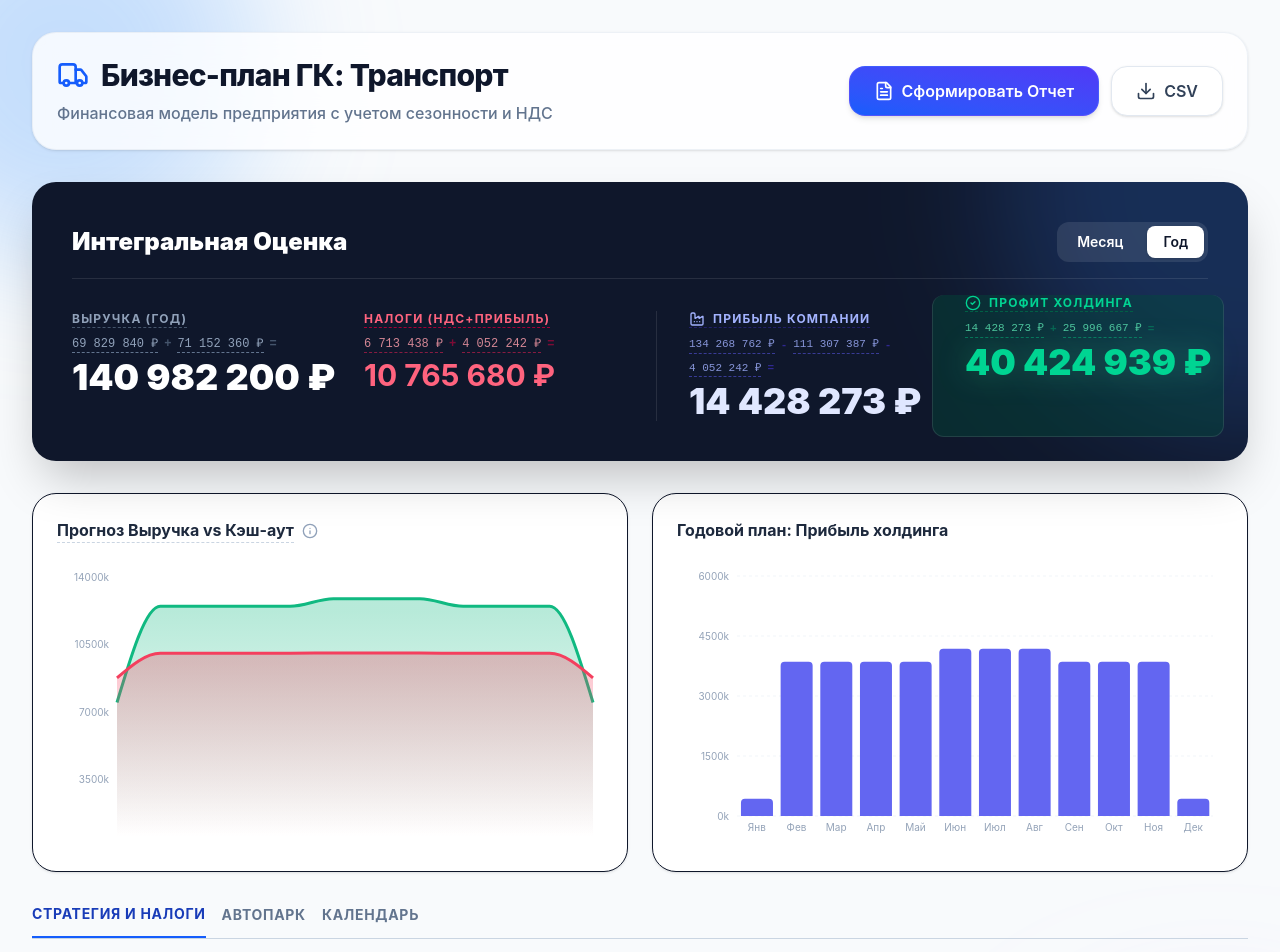
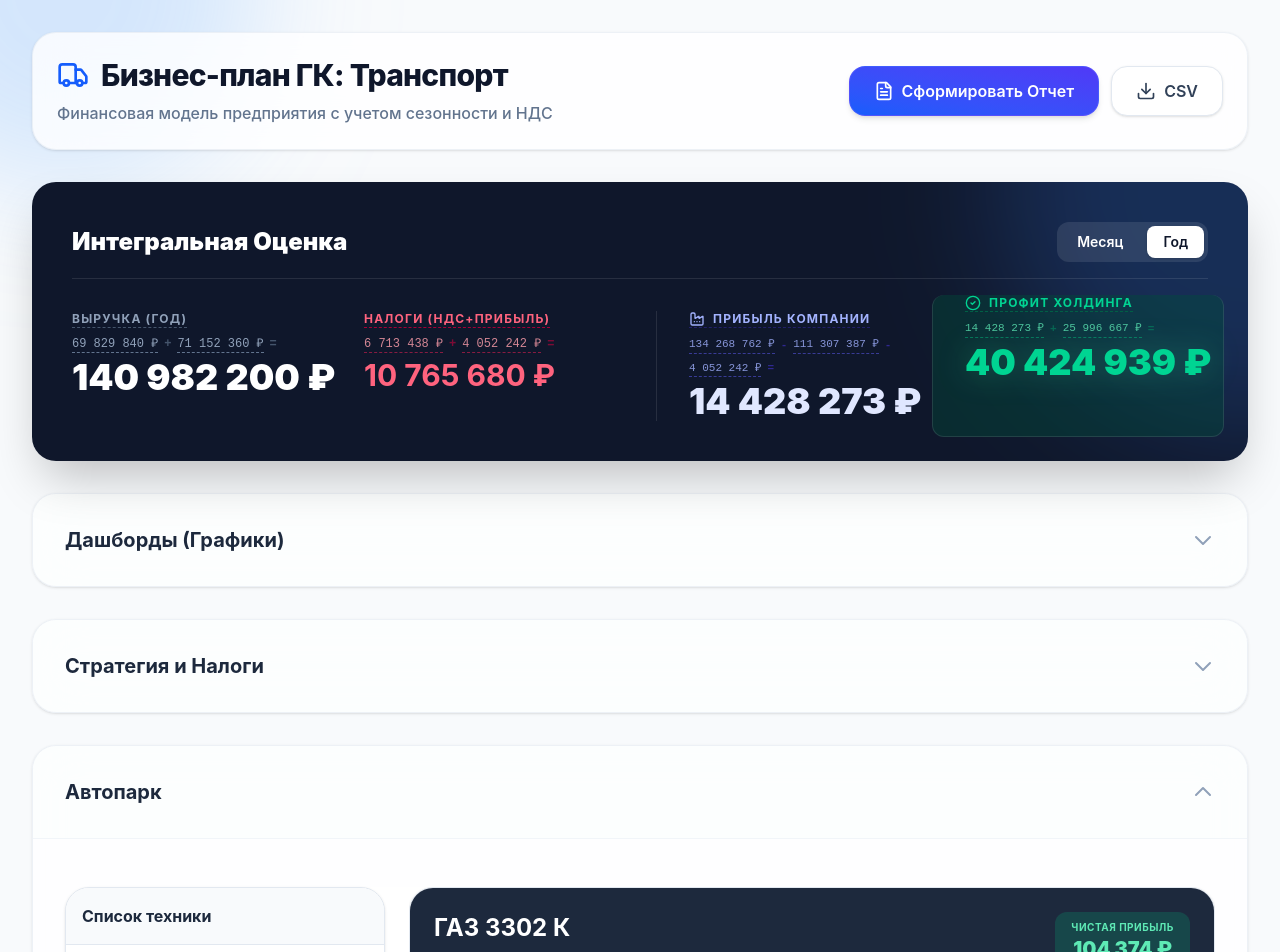
Before and after one commit to acer52131-ux/bn, a React (Vite) app: page / in a window 1280 px wide. Shown: the top 952 px of the page. Built offline with nearby package versions, Linux system fonts and the light colour scheme.

Commit message:
refactor: Remove unused tab state and deployment workflow
The `activeTab` state was removed from `App.tsx` as it was no longer used.
The GitHub Actions workflow for deploying static content to Pages was also removed as it is not needed for this project.

```diff
--- a/src/App.tsx
+++ b/src/App.tsx
@@ -47,8 +47,6 @@ export default function App() {
   const [planData, setPlanData] = useState<MonthlyPlan[]>(defaultPlan);
   const [showReport, setShowReport] = useState(false);
   const [isYearlyView, setIsYearlyView] = useState(true);
-
-  const [activeTab, setActiveTab] = useState<'taxes' | 'calendar' | 'fleet'>('taxes');
 
   const [settings, setSettings] = useState<GlobalSettings>({
     maxHours: 250,
@@ -195,7 +193,7 @@ export default function App() {
         </header>
 
         {/* Global Key Metrics Dashboard */}
-        <section className="bg-slate-900 text-white rounded-3xl shadow-2xl relative z-10">
+        <section className="bg-slate-900 text-white rounded-3xl shadow-2xl relative z-10 mb-8">
           {/* Add an inner wrapper for the blur to prevent overflow on the design without clipping tooltips, though better to just clip the blur element's container */}
           <div className="absolute inset-0 overflow-hidden rounded-3xl pointer-events-none">
              <div className="absolute top-0 right-0 w-[500px] h-[500px] bg-blue-500/20 rounded-full mix-blend-screen filter blur-3xl translate-x-1/2 -translate-y-1/2 print:hidden"/>
@@ -349,25 +347,11 @@ export default function App() {
           </div>
         </section>
 
-        <DashboardCharts chartData={chartData} />
+        <CollapsibleSection title="Дашборды (Графики)" defaultOpen={false}>
+          <DashboardCharts chartData={chartData} />
+        </CollapsibleSection>
 
-        {/* TABS NAVIGATION */}
-        <div className="flex border-b border-slate-300 gap-4 mb-4 overflow-x-auto print:hidden">
-          <button
-            onClick={() => setActiveTab('taxes')}
-            className={cn("pb-3 text-sm font-bold uppercase tracking-wider transition-colors", activeTab === 'taxes' ? "border-b-2 border-blue-600 text-blue-800" : "text-slate-500 hover:text-slate-800")}
-          >Стратегия и Налоги</button>
-          <button
-            onClick={() => setActiveTab('fleet')}
-            className={cn("pb-3 text-sm font-bold uppercase tracking-wider transition-colors", activeTab === 'fleet' ? "border-b-2 border-blue-600 text-blue-800" : "text-slate-500 hover:text-slate-800")}
-          >Автопарк</button>
-          <button
-            onClick={() => setActiveTab('calendar')}
-            className={cn("pb-3 text-sm font-bold uppercase tracking-wider transition-colors", activeTab === 'calendar' ? "border-b-2 border-blue-600 text-blue-800" : "text-slate-500 hover:text-slate-800")}
-          >Календарь</button>
-        </div>
-
-        {activeTab === 'taxes' && (
+        <CollapsibleSection title="Стратегия и Налоги" defaultOpen={false}>
           <div className="grid grid-cols-1 md:grid-cols-2 lg:grid-cols-5 gap-6 mt-4">
             <div className="p-4 rounded-2xl bg-white border border-slate-200 shadow-sm">
               <label className="text-sm font-semibold text-slate-700 mb-2 block">Система Налогообложения</label>
@@ -416,13 +400,9 @@ export default function App() {
                </div>
             </div>
           </div>
-        )}
+        </CollapsibleSection>
 
-        {activeTab === 'calendar' && (
-          <div className="mt-4"><CalendarPlanner planData={planData} updatePlan={updatePlan} /></div>
-        )}
-
-        {activeTab === 'fleet' && (
+        <CollapsibleSection title="Автопарк" defaultOpen={true}>
           <div className="mt-4">
             <FleetManager
               fleet={fleet}
@@ -432,7 +412,11 @@ export default function App() {
               settings={settings}
             />
           </div>
-        )}
+        </CollapsibleSection>
+
+        <CollapsibleSection title="Календарь Загрузки" defaultOpen={false}>
+          <div className="mt-4"><CalendarPlanner planData={planData} updatePlan={updatePlan} /></div>
+        </CollapsibleSection>
 
       </div>
 
```
